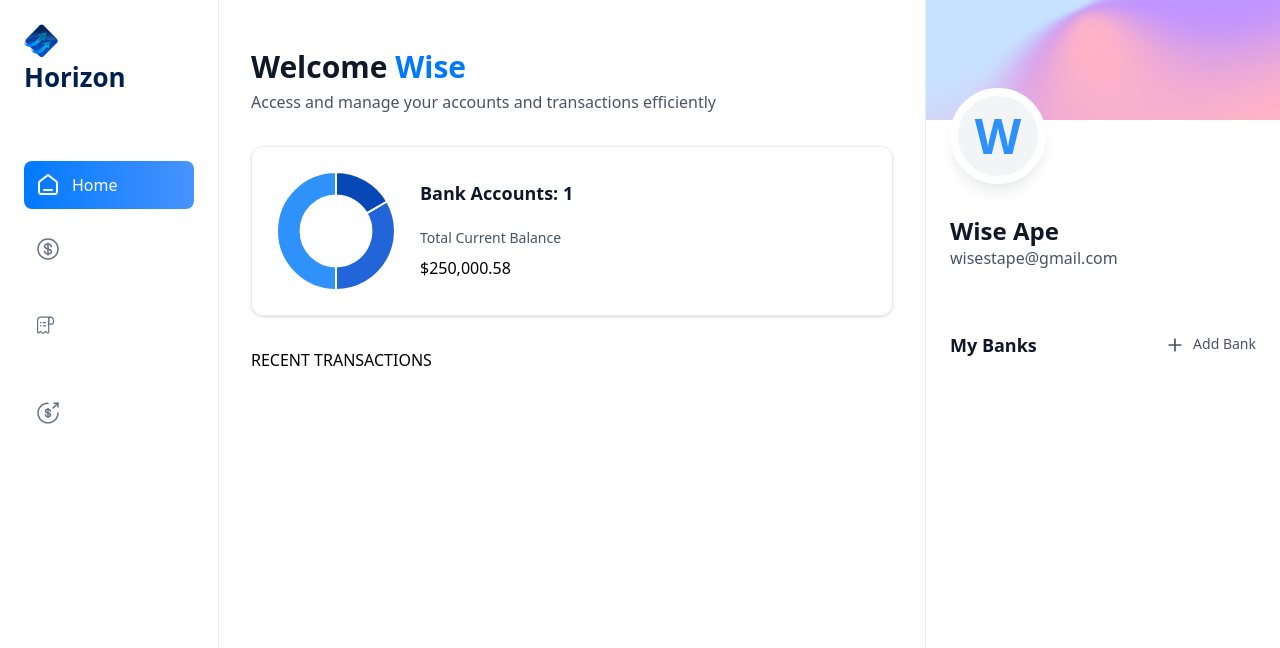
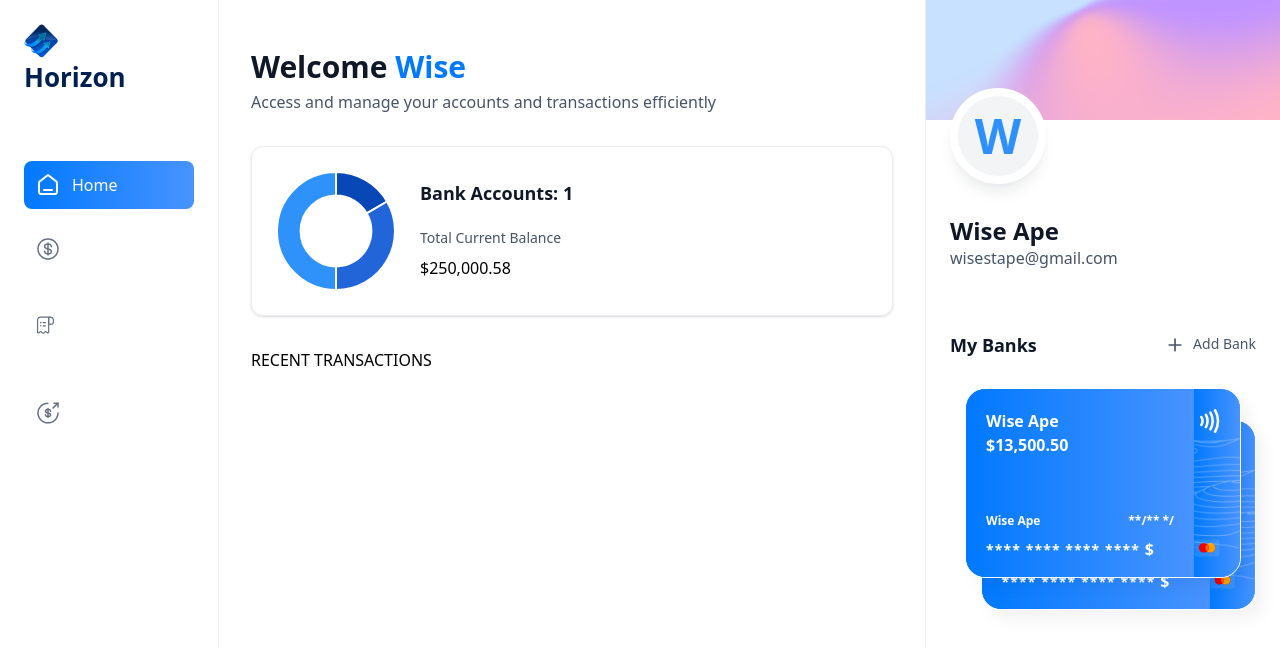
Before and after one commit to KyOnwe/wisestbank, a Next.js app: page / in a window 1280 px wide. Shown: the top 648 px of the page. Built offline with nearby package versions, Linux system fonts and the light colour scheme.

Commit message:
create and style  component to attach to  component

```diff
--- a/app/(root)/page.tsx
+++ b/app/(root)/page.tsx
@@ -30,7 +30,7 @@
         <RightSideBar
           user={ loggedIn }
           transactions={[]}
-          banks={[]}
+          banks={[{ currentBalance: 13500.50 }, { currentBalance: 102420.29 }]}
         />
     </section>
   )
--- /dev/null
+++ b/components/BankCard.tsx
@@ -0,0 +1,60 @@
+import { formatAmount } from '@/lib/utils'
+import Image from 'next/image'
+import Link from 'next/link'
+import React from 'react'
+
+const BankCard = ({ account, userName, showBalance = true }: CreditCardProps) => {
+  return (
+    <div className='flex flex-col'>
+        <Link href="/"className="bank-card">
+           <div className='bank-card_content'>
+            <div >
+                <h1 className='text-16 font-semibold text-white'>
+                    {account.name || userName}
+                </h1>
+                <p className='font-ibm-plex-serif font-black text-white'>
+                    {formatAmount(account.currentBalance)}
+                </p>
+            </div>
+
+            <article className='flex flex-col gap-2' >
+                <div className='flex justify-between'>
+                    <h1 className='text-12 font-semibold text-white'>
+                        {userName}
+                    </h1>
+                    <h2 className='text-12 font-semibold text-white'>
+                        **/** */
+                    </h2>
+                </div>
+                <p className='text-14 font-semibold tracking-[1.1px] text-white'>
+                    **** **** **** **** <span className='text-16'>${account.mask}</span>
+                </p>
+            </article>
+           </div>
+           <div className='bank-card_icon' >
+            <Image
+              src="/icons/Paypass.svg"
+              width={20}
+              height={24}
+              alt="pay"
+            />
+            <Image
+              src="/icons/mastercard.svg"
+              width={45}
+              height={32}
+              alt="mastercard"
+            />
+           </div>
+           <Image
+              src="/icons/lines.png"
+              width={316}
+              height={190}
+              alt="lines"
+              className="absolute top-0 left-0"
+            />
+        </Link>
+    </div>
+  )
+}
+
+export default BankCard
--- a/components/RightSideBar.tsx
+++ b/components/RightSideBar.tsx
@@ -1,6 +1,7 @@
 import Image from 'next/image'
 import Link from 'next/link'
 import React from 'react'
+import BankCard from './BankCard'
 
 const RightSideBar = ({ user, transactions, banks }: RightSidebarProps) => {
   return (
@@ -43,11 +44,21 @@
             {banks?.length > 0 && (
                 <div className='relative flex flex-1 flex-col items-center justify-center gap-5'>
                     <div className='relative z-10'>
-                        BANK CARD 1
+                        <BankCard
+                          key={banks[0].$id}
+                          account={banks[0]}
+                          userName={`${user.firstName} ${user.lastName}`}
+                          showBalance={false}
+                        />
                     </div>
                     {banks[1] && (
                         <div className='absolute right-0 top-8 z-0 w-[90%]'>
-                            BANK CARD 2
+                            <BankCard
+                              key={banks[1].$id}
+                              account={banks[1]}
+                              userName={`${user.firstName} ${user.lastName}`}
+                              showBalance={false}
+                            />
                         </div>
                     )}
 
```
